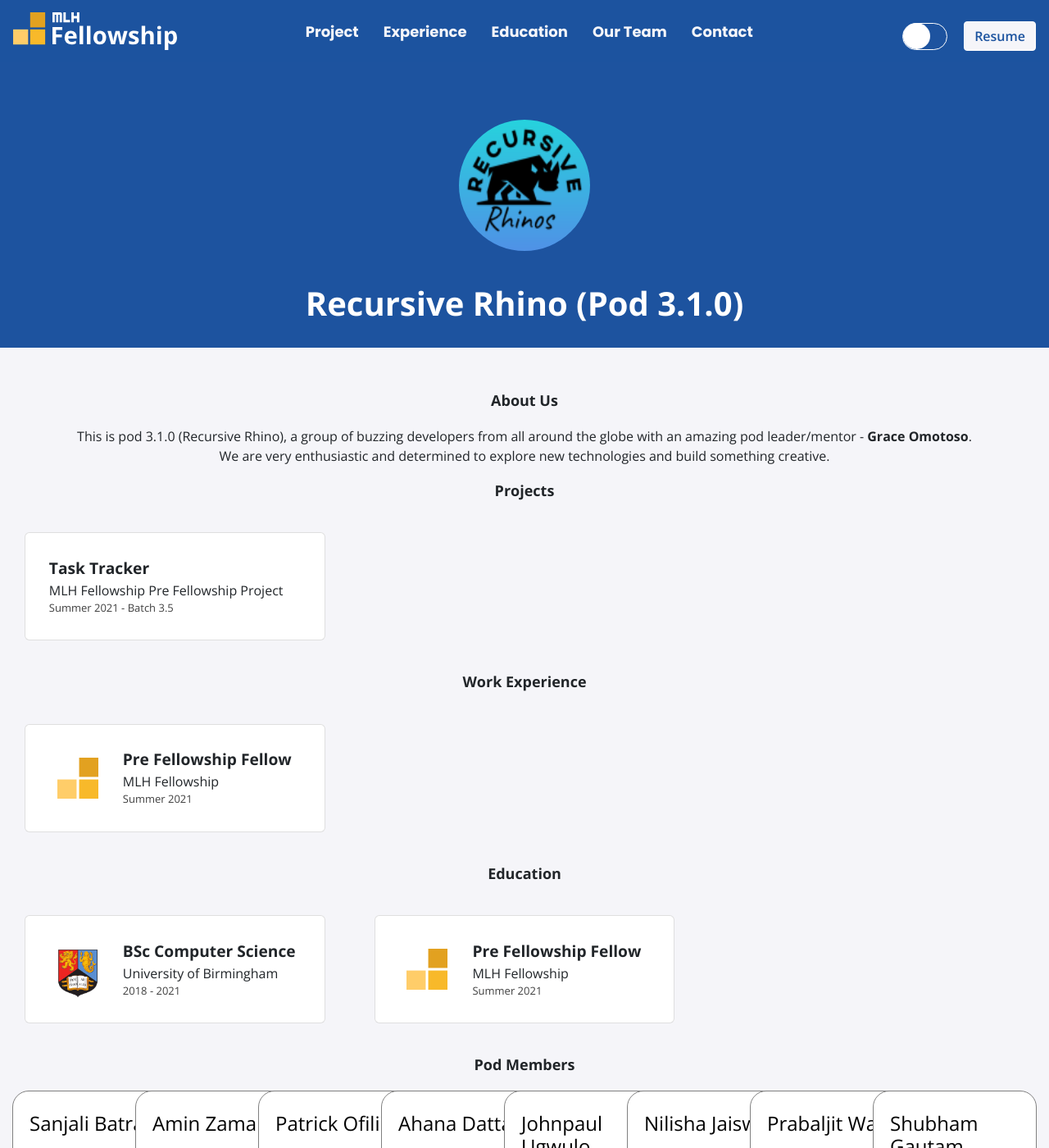
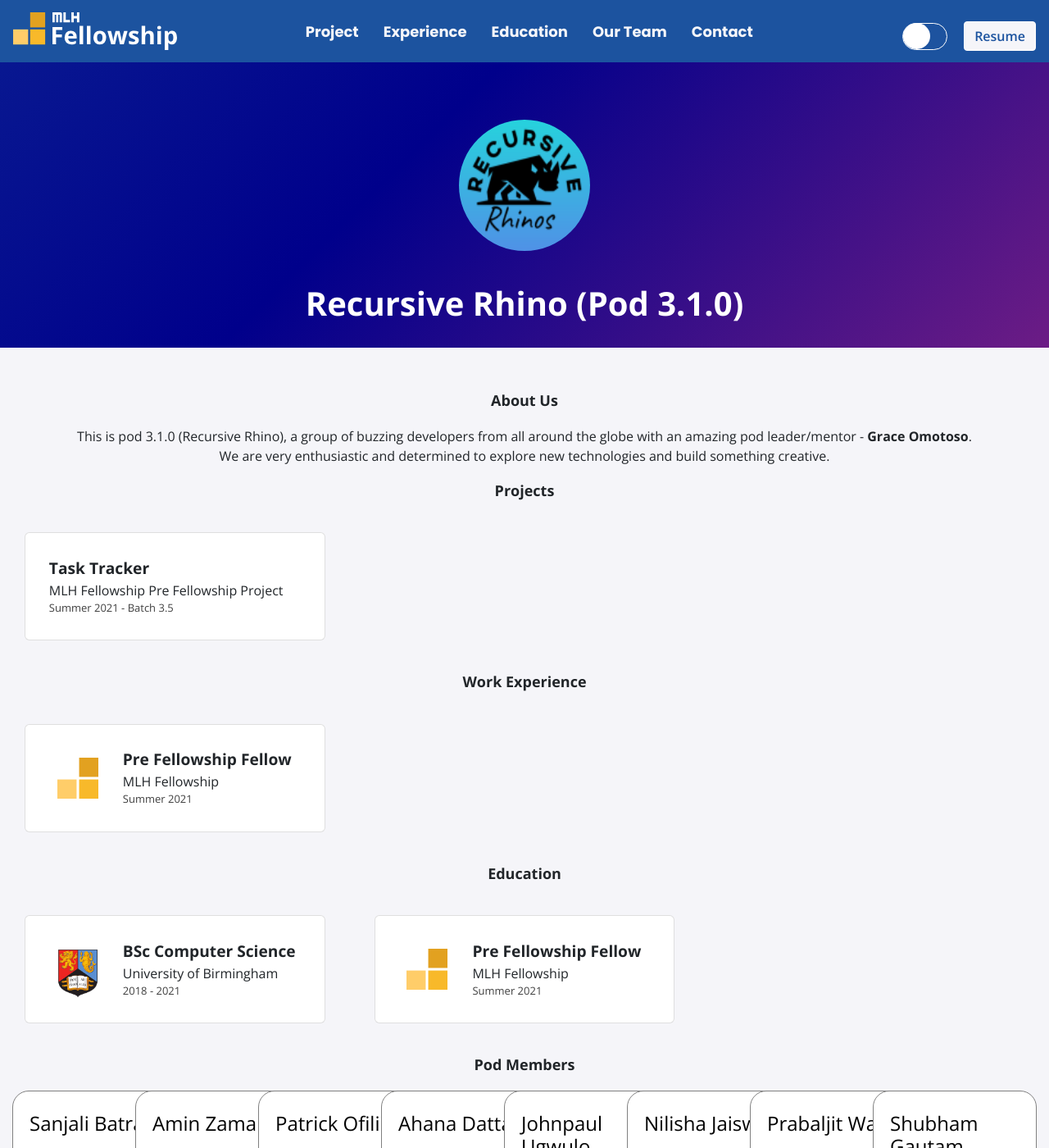
Before and after one commit to MLH-Fellowship/pod-3.1.0-portfolio, a Jekyll site: the page built from index.html, in a window 1280 px wide and 1400 px high. Shown: the whole window at 82% size. Built offline with Jekyll 4.4.1, drawn with Linux system fonts in a browser that asks for light colours; nearby versions of some CDN libraries.

Commit message:
added background animation to profile section

```diff
--- a/_sass/profile.scss
+++ b/_sass/profile.scss
@@ -1,6 +1,5 @@
 .profile {
-  background-color: #1d539f !important;
-  // background-color: red !important;
+
   display: flex;
   flex-direction: column;
   align-items: center;
@@ -30,6 +29,24 @@
   }
 }
 
+.profile {
+    background: linear-gradient(-45deg, #e73c7e, #00008B,#1d539f, #23a6d5);
+    background-size: 400% 400%;
+    animation: gradient 10s ease infinite;
+}
+
+@keyframes gradient {
+    0% {
+        background-position: 0% 50%;
+    }
+    50% {
+        background-position: 100% 50%;
+    }
+    100% {
+        background-position: 0% 50%;
+    }
+}
+
 @media screen and (max-width: 400px) {
   .profile h1 {
     font-size: 10vw;
```
